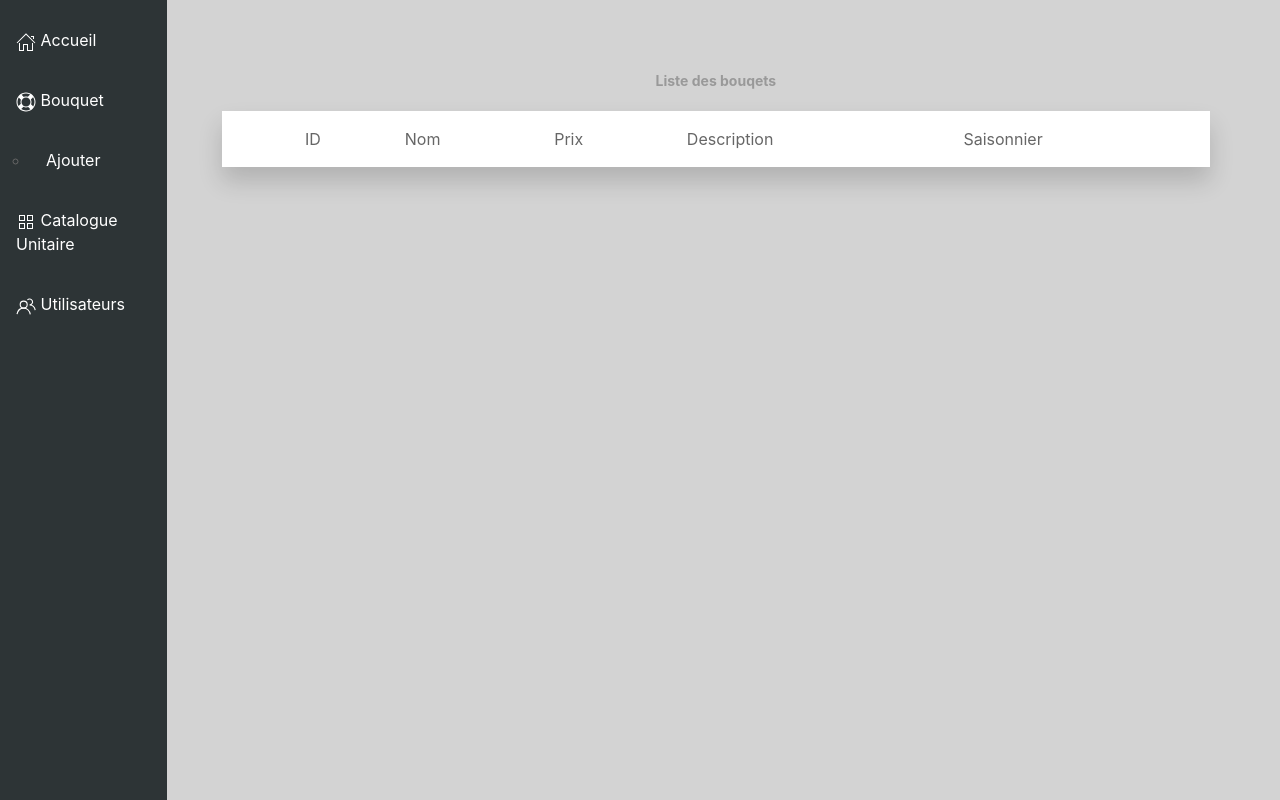
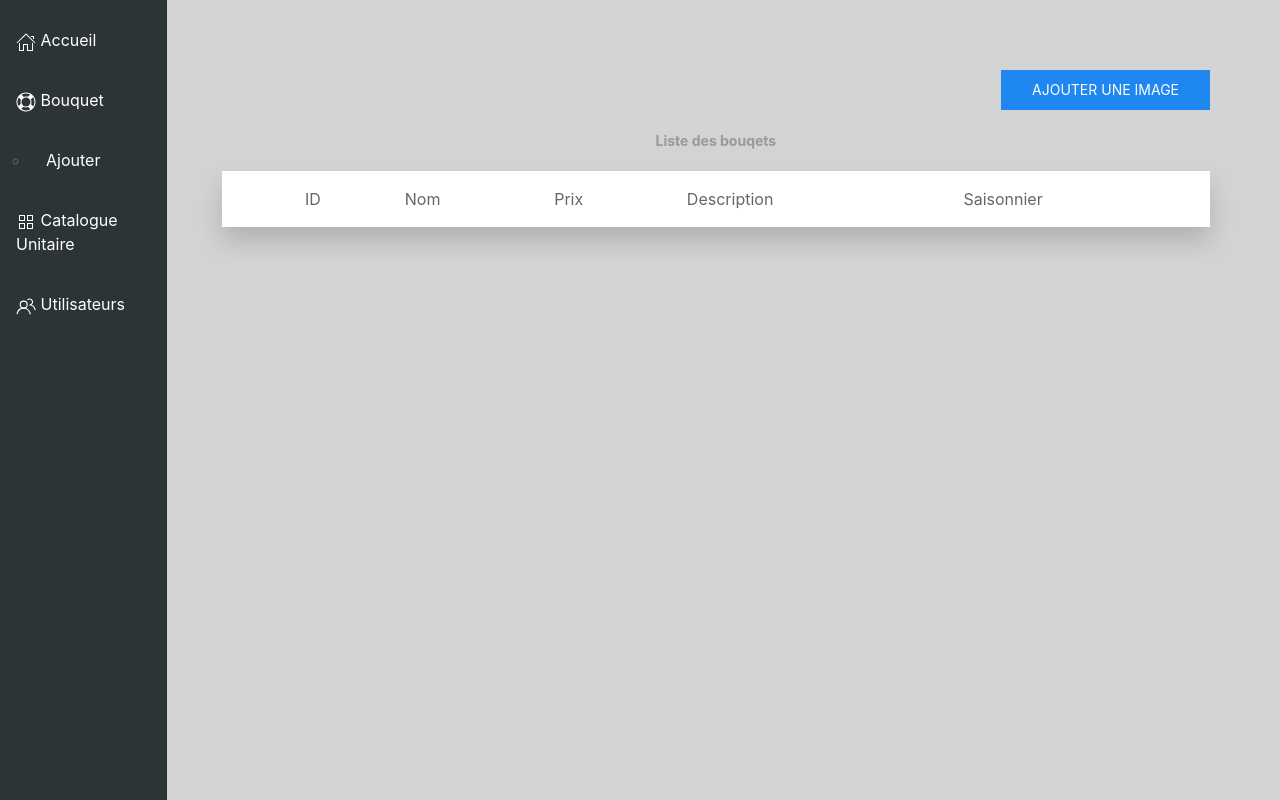
Before and after one commit to typhained/Strasbouquet, a PHP site: template src/View/Bouquet/index.html.twig in a window 1280 px wide. Run offline with PHP 8.4, Linux system fonts and the light colour scheme; the template is opened without the code that fills it, so the values that code supplies are empty; some libraries are stand-ins or nearby versions.

Commit message:
debut CRUD gallerie

```diff
--- a/src/View/Bouquet/index.html.twig
+++ b/src/View/Bouquet/index.html.twig
@@ -1,5 +1,8 @@
 {% extends 'layout.html.twig' %}
 
 {% block content %}
+    <div class="uk-text-right">
+        <a href="/Gallerie/index" title="Ajouter une image" class="uk-button uk-button-primary uk-margin">Ajouter une image</a>
+    </div>
     {% include 'Bouquet/_tableau.html.twig' %}
 {% endblock %}
```
